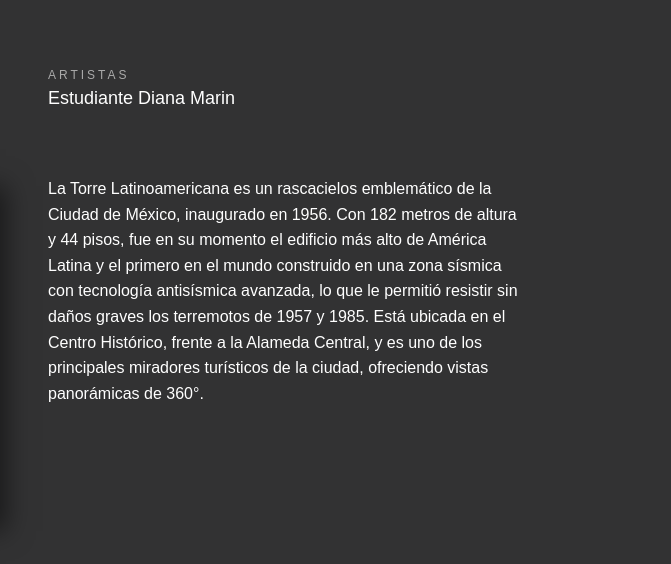
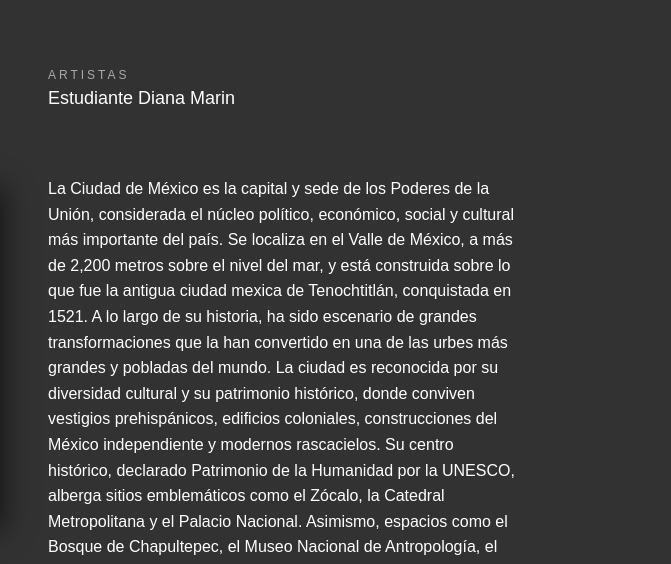
Before and after one commit to CADI07/web_project_homeland, a plain HTML site: page index.html in a window 1280 px wide. Shown: the part 5077-5641 px from the top of the page, 609-1280 px from the left. Drawn offline with Linux system fonts and the light colour scheme; files whose address does not match are found by name.

Commit message:
Nuevo proyecto número 6

```diff
--- a/index.html
+++ b/index.html
@@ -7,7 +7,7 @@
     <meta name="author" content="Diana del Carmen Marin Bravo" />
     <meta name="keywords" content="html, css, tripleten, diseño responsivo" />
 
-    <title>De patria a patria</title>
+    <title>Galería de Arte</title>
     <link rel="stylesheet" href="./pages/index.css" />
     <link rel="shortcut icon" href="./favicon.svg" />
   </head>
@@ -234,15 +234,28 @@
               <p class="places__link-artist">Estudiante Diana Marin</p>
             </a>
             <p class="places__paragraph">
-              La Torre Latinoamericana es un rascacielos emblemático de la
-              Ciudad de México, inaugurado en 1956. Con 182 metros de altura y
-              44 pisos, fue en su momento el edificio más alto de América Latina
-              y el primero en el mundo construido en una zona sísmica con
-              tecnología antisísmica avanzada, lo que le permitió resistir sin
-              daños graves los terremotos de 1957 y 1985. Está ubicada en el
-              Centro Histórico, frente a la Alameda Central, y es uno de los
-              principales miradores turísticos de la ciudad, ofreciendo vistas
-              panorámicas de 360°.
+              La Ciudad de México es la capital y sede de los Poderes de la
+              Unión, considerada el núcleo político, económico, social y
+              cultural más importante del país. Se localiza en el Valle de
+              México, a más de 2,200 metros sobre el nivel del mar, y está
+              construida sobre lo que fue la antigua ciudad mexica de
+              Tenochtitlán, conquistada en 1521. A lo largo de su historia, ha
+              sido escenario de grandes transformaciones que la han convertido
+              en una de las urbes más grandes y pobladas del mundo. La ciudad es
+              reconocida por su diversidad cultural y su patrimonio histórico,
+              donde conviven vestigios prehispánicos, edificios coloniales,
+              construcciones del México independiente y modernos rascacielos. Su
+              centro histórico, declarado Patrimonio de la Humanidad por la
+              UNESCO, alberga sitios emblemáticos como el Zócalo, la Catedral
+              Metropolitana y el Palacio Nacional. Asimismo, espacios como el
+              Bosque de Chapultepec, el Museo Nacional de Antropología, el
+              Palacio de Bellas Artes y la Torre Latinoamericana son símbolos de
+              su riqueza cultural. La Ciudad de México también es un motor
+              económico, con una intensa actividad en comercio, servicios,
+              industria y tecnología. Es un punto de encuentro de tradiciones y
+              modernidad, con una vida urbana vibrante, reconocida gastronomía,
+              universidades, teatros y museos que la colocan entre las ciudades
+              más dinámicas del continente.
             </p>
           </div>
         </section>
```
